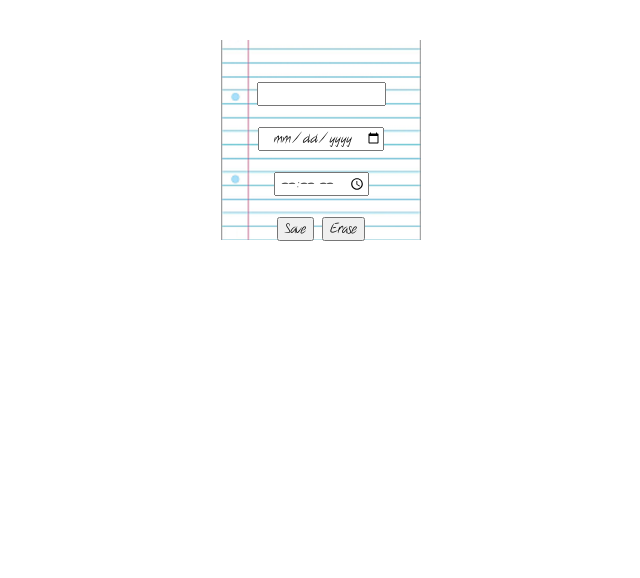
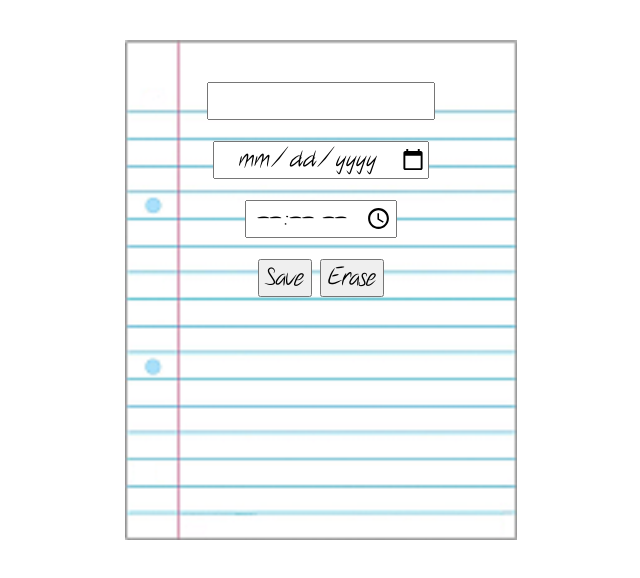
Before and after one commit to Rubcub13579/My_Task_Board, a plain HTML site: page index.html in a window 1280 px wide. Shown: the part 66-644 px from the top of the page, without its empty margins (319-959 px from the left). Drawn offline with Linux system fonts and the light colour scheme.

Commit message:
css fix for window 100% scale

```diff
--- a/main.js
+++ b/main.js
@@ -138,6 +138,8 @@ function loadData() {
 
 // function edit(id){}
 
+// fix CSS for smaller and phone version
+
 // notification one day before deleting note ??
 // till time and date runs out ??
 
--- a/style.css
+++ b/style.css
@@ -2,6 +2,7 @@
     font-family: noteFont;
     src: url(assets/fonts/Notethis.ttf);
 }
+
 
 body,
 input,
@@ -11,15 +12,19 @@ button {
 }
 
 
-
 #inputContainer {
     background-image: url(assets/imgs/notePage.png);
     background-repeat: no-repeat;
-    background-size: 200px;
-    height: 200px;
-    background-position: center;
+    background-size: contain;
+    /* Ensures the whole image fits within the container */
+    background-position: center center;
+    /* Centers the background image */
+    /* Optional: keeps the background fixed during scrolling */
+    height: 500px;
+    /* Set a fixed height or adjust according to the layout */
+    width: 100%;
+    /* Ensure it takes the full width of the container */
 }
-
 
 #noteContainer {
     display: flex;
@@ -27,7 +32,7 @@ button {
     /* Allows items to wrap to a new row */
     gap: 10px;
     justify-content: center;
-    max-height: 400px;
+    max-height: 500px;
     /* Adjust height to control visible area */
     overflow-y: auto;
     /* Enables vertical scrolling */
@@ -52,7 +57,7 @@ button {
     flex-direction: column;
     align-items: center;
     justify-content: center;
-    padding: 10px;
+    padding: 100px;
     box-sizing: border-box;
     overflow-wrap: break-word;
     word-break: break-word;
@@ -102,3 +107,7 @@ transition: opacity 0.5s ease, transform 0.5s ease;
 .fade-in {
     opacity: 1;
 }
+
+span,button,input {
+    font-size: x-large;
+}
```
Also changed, not shown: styleCheck.css (deleted).
